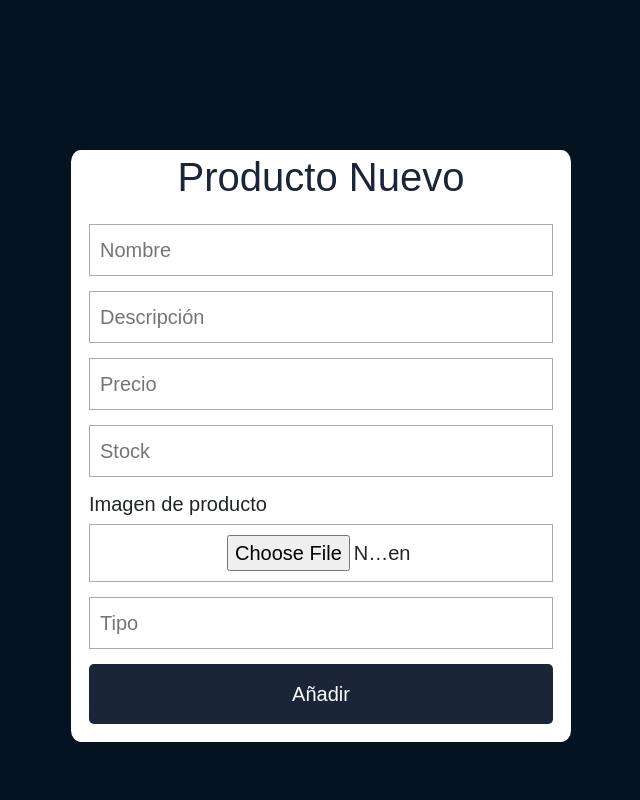
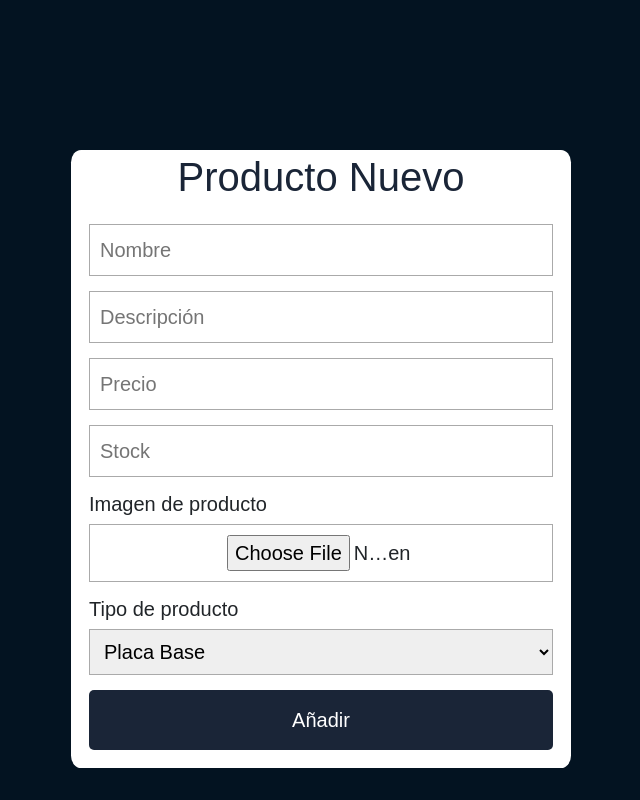
Before and after one commit to Markete9000/PDAW, a PHP site: page /View/formProducto.php in a window 1280 px wide. Shown: the whole page, without its empty margins (319-959 px from the left). Run offline with PHP 8.4, Linux system fonts and the light colour scheme; some libraries are stand-ins or nearby versions.

Commit message:
20/05/2020

```diff
--- a/PDAW/View/css/formProducto.css
+++ b/PDAW/View/css/formProducto.css
@@ -100,6 +100,15 @@
     padding-top: 10px;
 }
 
+.select{
+    width: 100%;
+    height: 100%;
+    font-size: 20px;
+    padding: 10px;
+    border: none;
+    /* color: rgb(105, 103, 103); */
+}
+
 @media(min-width:768px)
 {
     .formulario{
--- a/PDAW/View/css/tienda.css
+++ b/PDAW/View/css/tienda.css
@@ -100,6 +100,9 @@
 
 .caja-imagen:hover{
     border: 0.5px solid lightgray;
+    -webkit-box-shadow: 1px 1px 3px 0px rgba(0,0,0,0.75);
+    -moz-box-shadow: 1px 1px 3px 0px rgba(0,0,0,0.75);
+    box-shadow: 1px 1px 3px 0px rgba(0,0,0,0.75);
 }
 
 .imagen{
--- a/PDAW/View/formProducto.php
+++ b/PDAW/View/formProducto.php
@@ -29,28 +29,44 @@
         <div class="contenedor">
 
             <div class="input-contenedor">
-                <input class="formProduct" type="text" name="nombre" placeholder="Nombre" maxlength="90">
+                <input type="text" name="nombre" placeholder="Nombre" maxlength="90">
             </div>
 
             <div class="input-contenedor">
-                <input class="formProduct" type="text" name="descripcion" placeholder="Descripción">
+                <input type="text" name="descripcion" placeholder="Descripción">
             </div>
 
             <div class="input-contenedor">
-                <input class="formProduct" type="text" name="precio" placeholder="Precio">
+                <input type="text" name="precio" placeholder="Precio">
             </div>
 
             <div class="input-contenedor">
-                <input class="formProduct" type="number" name="stock" placeholder="Stock">
+                <input type="number" name="stock" placeholder="Stock">
             </div>
 
             <h5>Imagen de producto</h5>
             <div class="input-contenedor input-imagen">
-                <input type="file" class="formProduct" name="imagen" id="imagen">
+                <input type="file" class="archivo" name="imagen" id="imagen">
             </div>
 
+            <h5>Tipo de producto</h5>
             <div class="input-contenedor">
-                <input class="formProduct" type="text" name="tipo" placeholder="Tipo">
+                <select name="tipo" class="select">
+                    <option value="placa base">Placa Base</option>
+                    <option value="procesador">Procesador</option>
+                    <option value="disco duro">Disco Duro</option>
+                    <option value="tarjeta grafica">Tarjeta Gráfica</option>
+                    <option value="memoria ram">Memoria RAM</option>
+                    <option value="torre">Torre</option>
+                    <option value="ventilacion">Ventilación</option>
+                    <option value="fuente de alimentacion">Fuente de Alimentación</option>
+                    <option value="monitore">Monitor</option>
+                    <option value="teclado">Teclado</option>
+                    <option value="raton">Ratón</option>
+                    <option value="smartphone">Smartphone</option>
+                    <option value="movil basico">Móvil Básico</option>
+                    <option value="movil mayores">Móvil para Mayores</option>
+                </select>
             </div>
 
             <input type="submit" value="Añadir" class="button">
```
Also changed, not shown: PDAW/View/tienda.php (+5 -5 lines), PDAW/View/img/Productos/1.jpg (added), PDAW/View/img/Productos/5.jpg (added), PDAW/View/img/Productos/6.jpg (added), PDAW/View/img/Productos/a1.jpg (added), PDAW/View/img/Productos/product-0-20181029172934-5bd6d2fe607d6.jpg (added), PDAW/View/img/Productos/product-6-20181008102018-5bbabee2dfad1.jpg (added), PDAW/View/img/Productos/product-7-20181008103003-5bbac12b10a3b.jpg (added), PDAW/View/img/Productos/razer-basilisk-v2-raton-gaming-20000dpi-d6ac7b21-00c6-49dc-be97-cb44f723cba3.jpg (added), PDAW/View/img/Productos/sf-nvr6432-4k16p.jpg (added).
